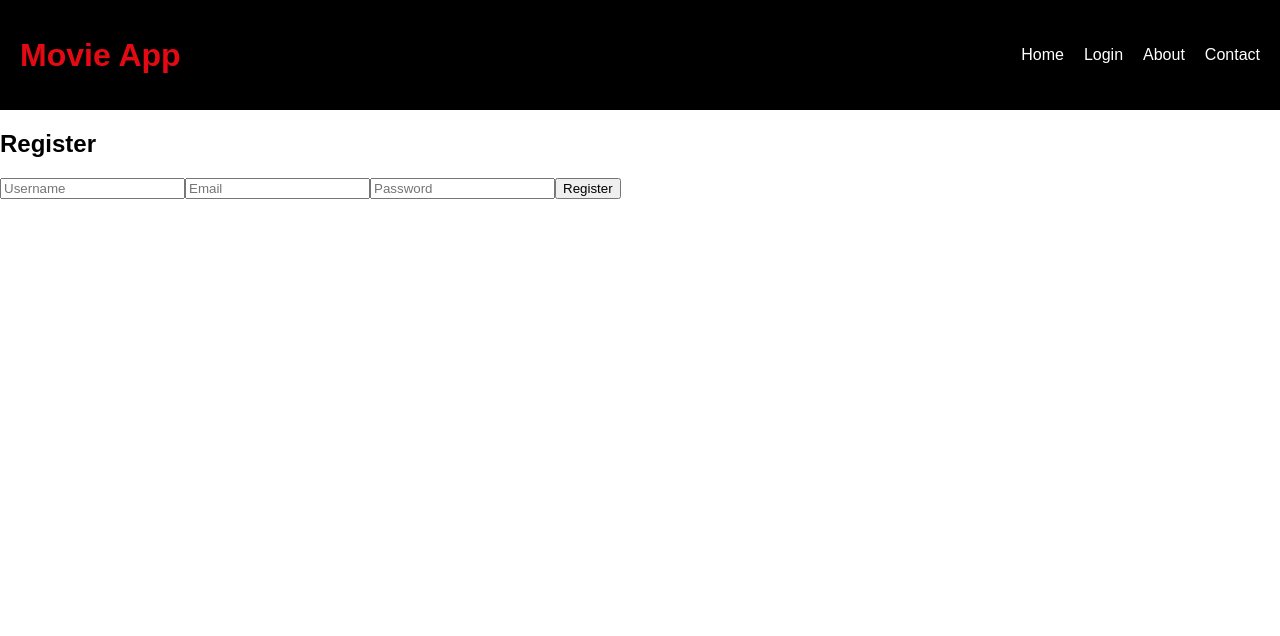
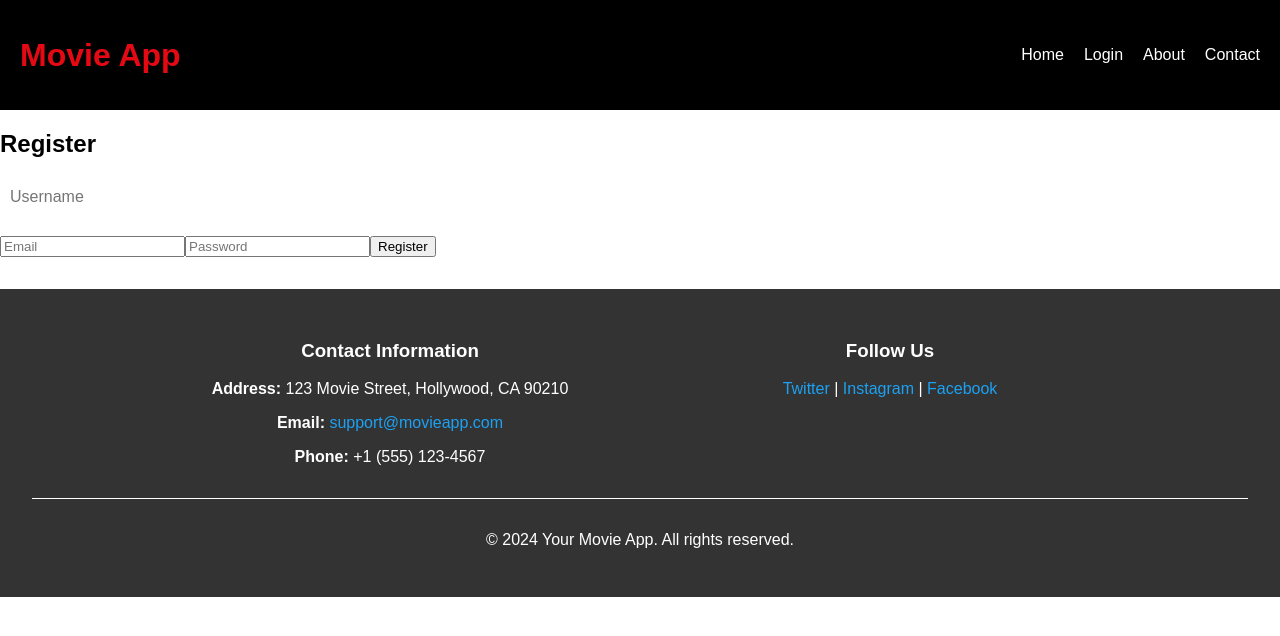
Before and after one commit to Abdoulmerlic/react-movie-app, a React (Create React App) app: page /register in a window 1280 px wide. Shown: the top 636 px of the page. Built offline with nearby package versions, Linux system fonts and the light colour scheme.

Commit message:
Adding Footer

```diff
--- a/package.json
+++ b/package.json
@@ -9,11 +9,12 @@
     "@testing-library/jest-dom": "^5.17.0",
     "@testing-library/react": "^13.4.0",
     "@testing-library/user-event": "^13.5.0",
+    "axios": "^1.7.7",
     "bootstrap": "^5.3.3",
     "react": "^18.3.1",
     "react-dom": "^18.3.1",
     "react-router-dom": "^6.27.0",
-    "react-scripts": "5.0.1",
+    "react-scripts": "^5.0.1",
     "web-vitals": "^2.1.4"
   },
   "scripts": {
@@ -39,5 +40,8 @@
       "last 1 firefox version",
       "last 1 safari version"
     ]
+  },
+  "devDependencies": {
+    "@babel/plugin-proposal-private-property-in-object": "^7.21.11"
   }
 }
--- a/src/App.js
+++ b/src/App.js
@@ -7,7 +7,7 @@ import ForgotPassword from './components/Auth/ForgotPassword';
 import About from './components/About'; // Import About component
 import Contact from './components/Contact'; // Import Contact component
 import Navbar from './components/Navbar';
-
+import Footer from './components/Footer';
 const App = () => {
   return (
     <Router>
@@ -20,8 +20,9 @@ const App = () => {
         <Route path="/about" element={<About />} />
         <Route path="/contact" element={<Contact />} />
       </Routes>
+       {/* Footer */}
+       <Footer />
     </Router>
   );
 };
-
 export default App;
--- a/src/components/Footer.js
+++ b/src/components/Footer.js
@@ -1,12 +1,62 @@
 import React from 'react';
-import './Footer.css';
 
 const Footer = () => {
   return (
-    <footer className="footer">
-      <p>&copy; {new Date().getFullYear()} Movie App. All rights reserved.</p>
+    <footer style={footerStyle}>
+      <div style={containerStyle}>
+        <div style={sectionStyle}>
+          <h3>Contact Information</h3>
+          <p><strong>Address:</strong> 123 Movie Street, Hollywood, CA 90210</p>
+          <p><strong>Email:</strong> <a href="mailto:support@movieapp.com" style={linkStyle}>support@movieapp.com</a></p>
+          <p><strong>Phone:</strong> +1 (555) 123-4567</p>
+        </div>
+        <div style={sectionStyle}>
+          <h3>Follow Us</h3>
+          <p>
+            <a href="https://twitter.com/YourMovieApp" style={linkStyle}>Twitter</a> |
+            <a href="https://instagram.com/YourMovieApp" style={linkStyle}> Instagram</a> |
+            <a href="https://facebook.com/YourMovieApp" style={linkStyle}> Facebook</a>
+          </p>
+        </div>
+      </div>
+      <div style={bottomBarStyle}>
+        <p>&copy; {new Date().getFullYear()} Your Movie App. All rights reserved.</p>
+      </div>
     </footer>
   );
 };
 
+const footerStyle = {
+  backgroundColor: '#333',
+  color: '#fff',
+  padding: '2rem',
+  textAlign: 'center',
+  marginTop: '2rem',
+};
+
+const containerStyle = {
+  display: 'flex',
+  justifyContent: 'space-between',
+  flexWrap: 'wrap',
+  maxWidth: '1000px',
+  margin: '0 auto',
+};
+
+const sectionStyle = {
+  flex: '1',
+  minWidth: '200px',
+  margin: '0 20px',
+};
+
+const linkStyle = {
+  color: '#1DA1F2',
+  textDecoration: 'none',
+};
+
+const bottomBarStyle = {
+  borderTop: '1px solid #fff',
+  paddingTop: '1rem',
+  marginTop: '1rem',
+};
+
 export default Footer;
--- a/src/components/Home.css
+++ b/src/components/Home.css
@@ -1,68 +1,68 @@
-
 .home {
-  display: flex;
-  flex-direction: column;
-  align-items: center;
-  background-color: #141414; /* Dark background for a movie app */
-  color: white; /* White text for contrast */
+  background-color: #141414; /* Dark background like Netflix */
+  color: white;
   padding: 20px;
+  min-height: 100vh;
 }
 
-h1 {
-  font-size: 2.5rem;
+/* Section titles */
+.section h2 {
+  font-size: 24px;
   margin-bottom: 20px;
+  color: white;
 }
 
-input {
-  padding: 10px;
-  margin: 20px 0;
-  border-radius: 5px;
-  border: 1px solid #ccc;
-  width: 300px;
-  font-size: 1rem;
+/* Movie list container */
+.movie-list {
+  display: flex;
+  overflow-x: auto; /* Horizontal scroll for movie cards */
+  gap: 15px;
+  padding-bottom: 20px;
 }
 
-.movie-list {
-  display: grid;
-  grid-template-columns: repeat(auto-fill, minmax(200px, 1fr));
-  gap: 20px;
-  margin: 20px;
-  width: 100%;
-  max-width: 1200px; /* Center the content */
-}
-
+/* Movie card styles */
 .movie-card {
-  cursor: pointer;
-  transition: transform 0.2s, box-shadow 0.2s;
-  border-radius: 10px; /* Rounded corners */
-  overflow: hidden; /* Round corners for images */
-  background: rgba(255, 255, 255, 0.1); /* Slight background color for cards */
+  flex: 0 0 auto; /* Prevent movie cards from stretching */
+  width: 200px;
   position: relative;
 }
 
 .movie-card img {
   width: 100%;
-  height: auto;
-  border-radius: 10px; /* Rounded corners for images */
-  transition: transform 0.2s; /* Image zoom effect */
+  height: 300px; /* Adjust the height as needed */
+  object-fit: cover;
+  border-radius: 5px;
+  transition: transform 0.3s;
 }
 
-.movie-card:hover {
-  transform: scale(1.05);
-  box-shadow: 0 4px 20px rgba(0, 0, 0, 0.5);
+.movie-card p {
+  font-size: 14px;
+  margin-top: 10px;
+  color: #e5e5e5;
+  text-align: center;
 }
 
+/* Hover effect on movie cards */
 .movie-card:hover img {
-  transform: scale(1.1); /* Zoom in image on hover */
+  transform: scale(1.1); /* Zoom effect */
 }
 
-/* Add responsive text */
-@media (max-width: 768px) {
-  h1 {
-    font-size: 2rem;
-  }
+/* Scrollbar styles */
+.movie-list::-webkit-scrollbar {
+  height: 8px;
+}
 
-  input {
-    width: 80%;
-  }
+.movie-list::-webkit-scrollbar-thumb {
+  background-color: #555;
+  border-radius: 4px;
 }
+
+/* Input field */
+input[type="text"] {
+  width: 100%;
+  padding: 10px;
+  margin-bottom: 20px;
+  font-size: 16px;
+  border-radius: 5px;
+  border: none;
+}
--- a/src/components/Home.js
+++ b/src/components/Home.js
@@ -1,32 +1,59 @@
 import React, { useEffect, useState } from 'react';
-import MovieDetails from './MovieDetails'; // Import your MovieDetails component
+import { useNavigate } from 'react-router-dom'; // For navigation
+import MovieDetails from './MovieDetails';
+import './Home.css';
 
 const Home = () => {
-  const [movies, setMovies] = useState([]);
+  const [availableMovies, setAvailableMovies] = useState([]);
+  const [trendingMovies, setTrendingMovies] = useState([]);
   const [error, setError] = useState(null);
   const [searchTerm, setSearchTerm] = useState('');
+  const history = useNavigate(); // Hook to navigate to movie details
 
   useEffect(() => {
-    const fetchMovies = async () => {
+    const fetchAvailableMovies = async () => {
       try {
         const response = await fetch(`https://api.themoviedb.org/3/movie/popular?api_key=${process.env.REACT_APP_TMDB_API_KEY}&language=en-US&page=1`);
         if (!response.ok) {
           throw new Error('Failed to fetch movies');
         }
         const data = await response.json();
-        setMovies(data.results);
+        setAvailableMovies(data.results);
       } catch (error) {
         setError(error.message);
         console.error('Error fetching movies:', error);
       }
     };
 
-    fetchMovies();
+    fetchAvailableMovies();
   }, []);
 
-  const filteredMovies = movies.filter(movie =>
+  useEffect(() => {
+    const fetchTrendingMovies = async () => {
+      try {
+        const response = await fetch(`https://api.themoviedb.org/3/trending/movie/week?api_key=${process.env.REACT_APP_TMDB_API_KEY}`);
+        if (!response.ok) {
+          throw new Error('Failed to fetch trending movies');
+        }
+        const data = await response.json();
+        setTrendingMovies(data.results);
+      } catch (error) {
+        setError(error.message);
+        console.error('Error fetching trending movies:', error);
+      }
+    };
+
+    fetchTrendingMovies();
+  }, []);
+
+  const filteredAvailableMovies = availableMovies.filter(movie =>
     movie.title.toLowerCase().includes(searchTerm.toLowerCase())
   );
+
+  // Function to handle movie click
+  const handleMovieClick = (id) => {
+    history.push(`/movie/${id}`); // Navigate to movie details page
+  };
 
   return (
     <div className="home">
@@ -37,17 +64,47 @@ const Home = () => {
         value={searchTerm}
         onChange={(e) => setSearchTerm(e.target.value)}
       />
+
       {error && <p>Error: {error}</p>}
+
+      {/* Trending Movies Section */}
+      <div className="section">
+        <h2>Trending Movies</h2>
         <div className="movie-list">
-        {filteredMovies.length > 0 ? (
-          filteredMovies.map(movie => (
-            <div className="movie-card" key={movie.id}>
+          {trendingMovies.length > 0 ? (
+            trendingMovies.map(movie => (
+              <div
+                className="movie-card"
+                key={movie.id}
+                onClick={() => handleMovieClick(movie.id)} // Click event
+              >
                 <MovieDetails movie={movie} />
               </div>
             ))
           ) : (
-          <p>No movies found</p>
+            <p>No trending movies found</p>
           )}
+        </div>
+      </div>
+
+      {/* Available Movies Section */}
+      <div className="section">
+        <h2>Available Movies</h2>
+        <div className="movie-list">
+          {filteredAvailableMovies.length > 0 ? (
+            filteredAvailableMovies.map(movie => (
+              <div
+                className="movie-card"
+                key={movie.id}
+                onClick={() => handleMovieClick(movie.id)} // Click event
+              >
+                <MovieDetails movie={movie} />
+              </div>
+            ))
+          ) : (
+            <p>No available movies found</p>
+          )}
+        </div>
       </div>
     </div>
   );
--- a/src/components/MovieDetails.js
+++ b/src/components/MovieDetails.js
@@ -1,12 +1,13 @@
 import React from 'react';
-import './Styles/MovieDetails.css'; // Import your MovieDetails styling
+
 const MovieDetails = ({ movie }) => {
-  const imageUrl = `https://image.tmdb.org/t/p/w500${movie.poster_path}`;
-
   return (
     <div className="movie-card">
-      <img src={imageUrl} alt={movie.title} />
-      <h2>{movie.title}</h2>
+      <img
+        src={`https://image.tmdb.org/t/p/w500${movie.poster_path}`}
+        alt={movie.title}
+      />
+      <p>{movie.title}</p>
     </div>
   );
 };
--- a/src/components/Styles/MovieDetails.css
+++ b/src/components/Styles/MovieDetails.css
@@ -1,9 +1,29 @@
-.movie-details {
-    padding: 2rem;
-    text-align: center;
-  }
+/* MovieDetailsPage.css */
+.movie-details-page {
+  text-align: center;
+  color: white;
+  background-color: #141414;
+  padding: 20px;
+}
 
-  .movie-details img {
-    width: 300px;
-    border-radius: 8px;
-  }
+.movie-details-page img {
+  width: 300px;
+  height: auto;
+  border-radius: 5px;
+  margin-bottom: 20px;
+}
+
+.movie-details-page button {
+  background-color: #e50914;
+  color: white;
+  border: none;
+  padding: 10px 20px;
+  font-size: 16px;
+  border-radius: 5px;
+  cursor: pointer;
+  transition: background-color 0.3s;
+}
+
+.movie-details-page button:hover {
+  background-color: #f40612;
+}
```
Also changed, not shown: 1 other file (tests, documents, lock files or other folders). Lines whose indentation alone changed are shown as unchanged.
